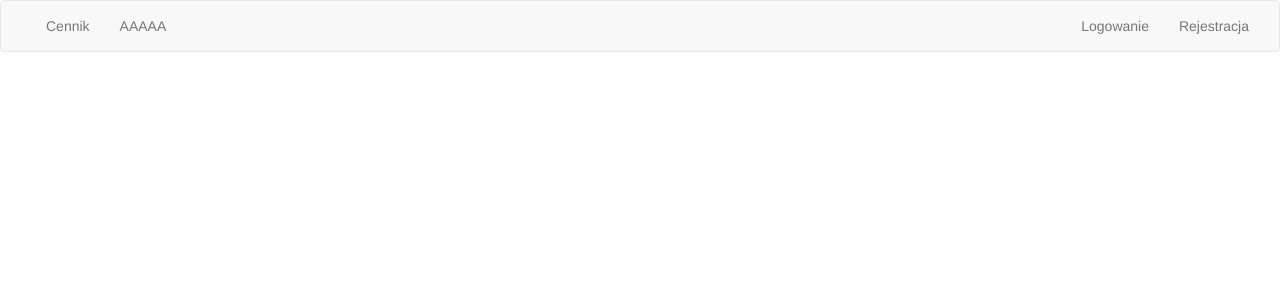
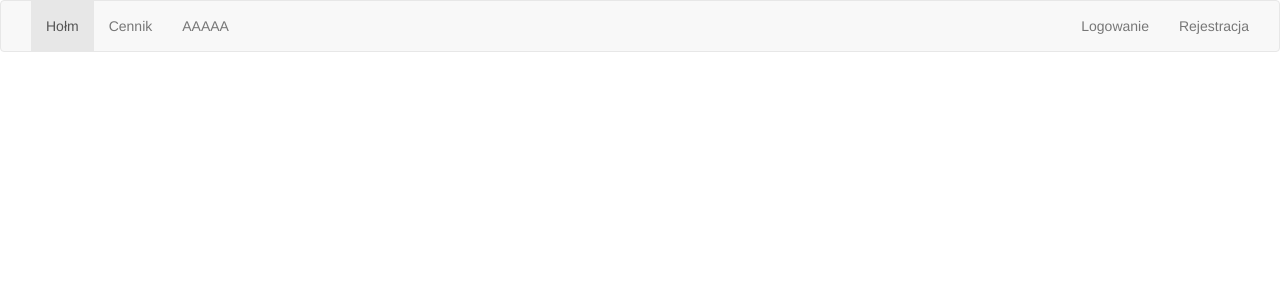
Before and after one commit to gtrzaska/Gas-station, an Angular app: page / in a window 1280 px wide. Shown: the top 300 px of the page. Built offline with nearby package versions, Linux system fonts and the light colour scheme.

Commit message:
home button

```diff
--- a/src/app/header/header.component.html
+++ b/src/app/header/header.component.html
@@ -2,6 +2,9 @@
   <div class="container-fluid">
     <div class="collapse navbar-collapse">
       <ul class="nav navbar-nav">
+        <li routerLinkActive="active">
+          <a [routerLink]="['']">Hołm</a>
+        </li>
         <li routerLinkActive="active">
           <a [routerLink]="['cennik']">Cennik</a>
         </li>
```
